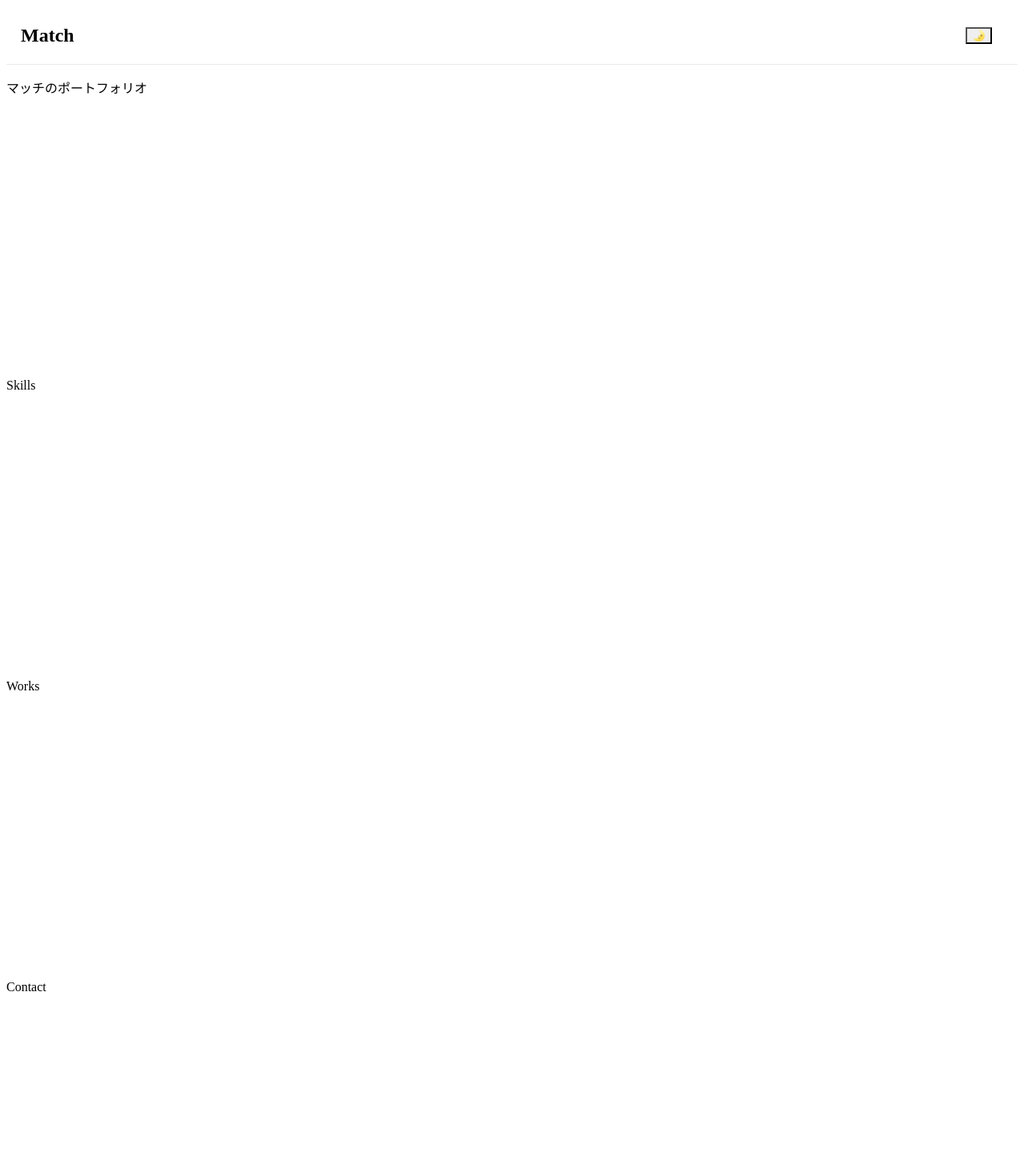
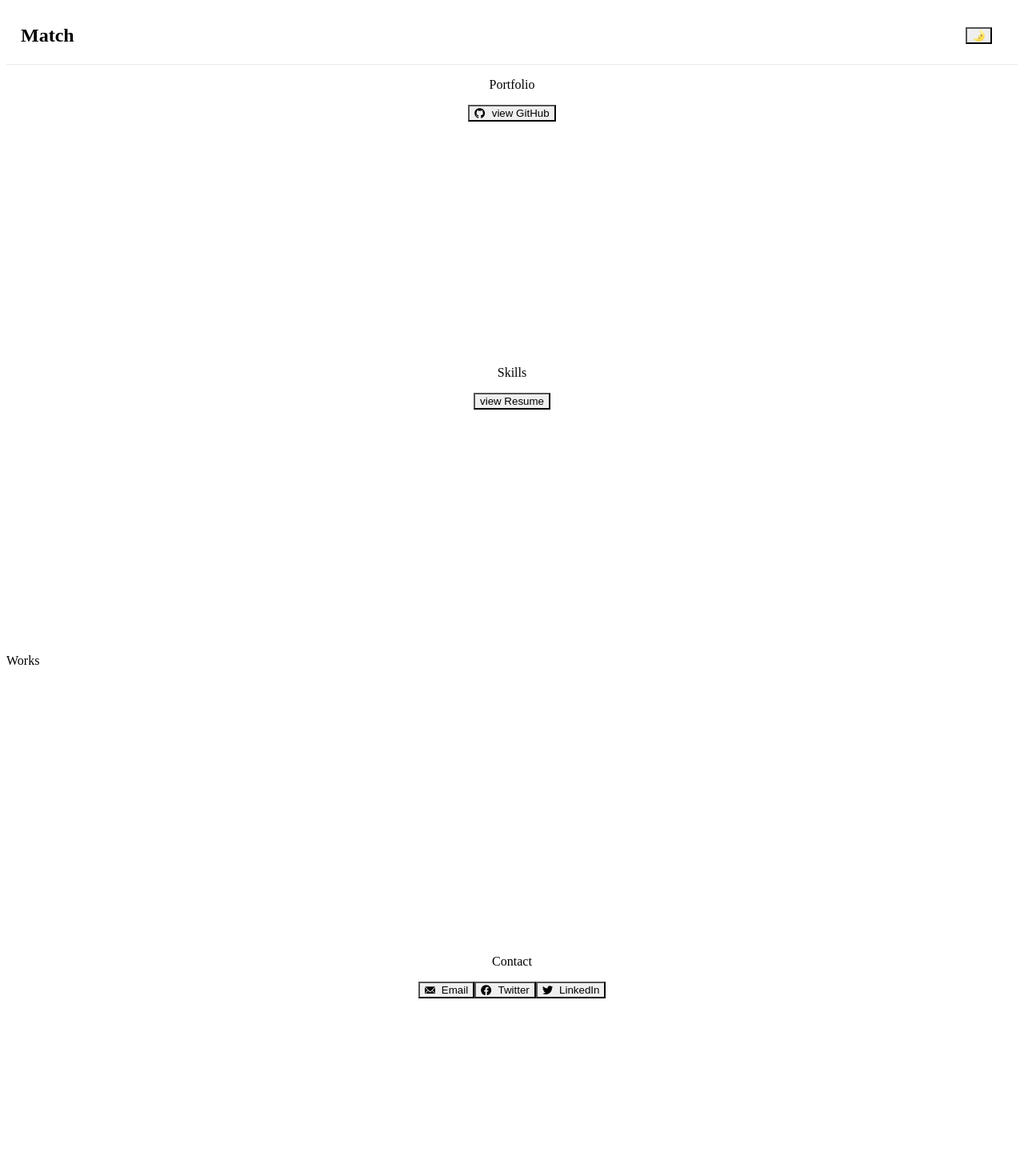
Before and after one commit to machiren/portfolio, a Next.js app: page / in a window 1280 px wide. Shown: the top 1470 px of the page at 80% size. Built offline with nearby package versions, Linux system fonts and the light colour scheme.

Commit message:
icon追加

```diff
--- a/package.json
+++ b/package.json
@@ -15,7 +15,8 @@
     "framer-motion": "^3.6.7",
     "next": "10.0.7",
     "react": "17.0.1",
-    "react-dom": "17.0.1"
+    "react-dom": "17.0.1",
+    "react-icons": "^4.2.0"
   },
   "devDependencies": {
     "@types/node": "^14.14.31",
--- a/pages/index.tsx
+++ b/pages/index.tsx
@@ -1,6 +1,8 @@
-import { Box, Flex, Text } from '@chakra-ui/react';
+import { EmailIcon } from '@chakra-ui/icons';
+import { Box, Text, Center, Button } from '@chakra-ui/react';
 import Head from 'next/head';
 import Layout from '../components/Layout';
+import { FaFacebook, FaTwitter, FaGithub } from 'react-icons/fa';
 
 const Home = () => {
   return (
@@ -12,12 +14,22 @@ const Home = () => {
       <Layout>
         <section>
           <Box minH={["160px", "240px", "320px", "360px"]}>
-            <Text>マッチのポートフォリオ</Text>
+            <Center>
+              <Text>Portfolio</Text>
+            </Center>
+            <Center>
+              <Button leftIcon={<FaGithub />}>view GitHub</Button>
+            </Center>
           </Box>
         </section>
         <section>
           <Box minH={["160px", "240px", "320px", "360px"]}>
-            <Text>Skills</Text>
+            <Center>
+              <Text>Skills</Text>
+            </Center>
+            <Center>
+              <Button>view Resume</Button>
+            </Center>
           </Box>
         </section>
         <section>
@@ -27,7 +39,14 @@ const Home = () => {
         </section>
         <section>
           <Box minH={["160px", "240px", "320px", "360px"]}>
-            <Text>Contact</Text>
+            <Center>
+              <Text>Contact</Text>
+            </Center>
+            <Center>
+              <Button leftIcon={<EmailIcon />}>Email</Button>
+              <Button leftIcon={<FaFacebook />} colorScheme="twitter">Twitter</Button>
+              <Button leftIcon={<FaTwitter />} colorScheme="linkedin">LinkedIn</Button>
+            </Center>
           </Box>
         </section>
       </Layout>
```
Also changed, not shown: 1 other file (tests, documents, lock files or other folders).
